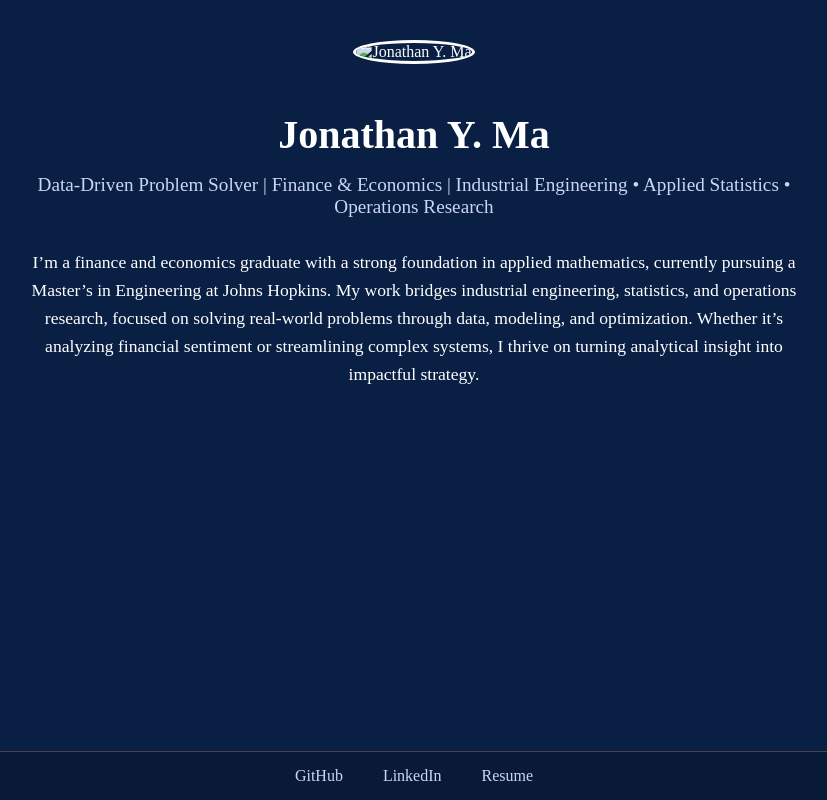
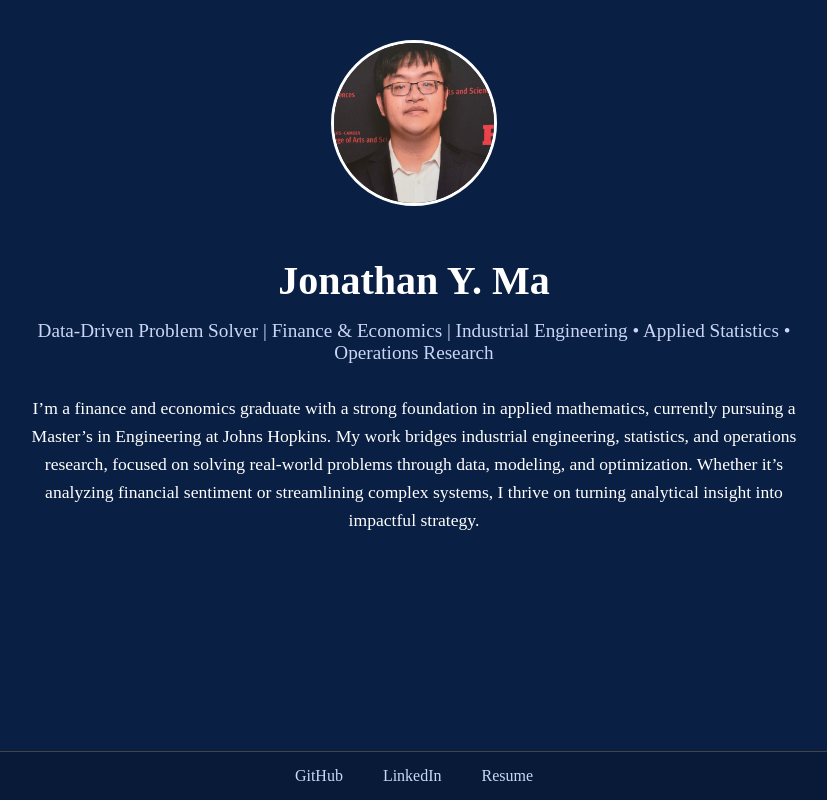
Before and after one commit to JonathanMa03/JonathanMa03.github.io, a plain HTML site: page index.html in a window 1280 px wide. Shown: the whole page, without its empty margins (226-1053 px from the left). Drawn offline with Linux system fonts and the light colour scheme.

Commit message:
Update index.html

```diff
--- a/index.html
+++ b/index.html
@@ -74,7 +74,7 @@
 </head>
 <body>
   <div class="container">
-    <img src="me.jpeg" alt="Jonathan Y. Ma" class="profile" />
+    <img src="me.jpg" alt="Jonathan Y. Ma" class="profile" />
     <h1>Jonathan Y. Ma</h1>
     <h2>Data-Driven Problem Solver | Finance & Economics | Industrial Engineering • Applied Statistics • Operations Research</h2>
     <p>
```
